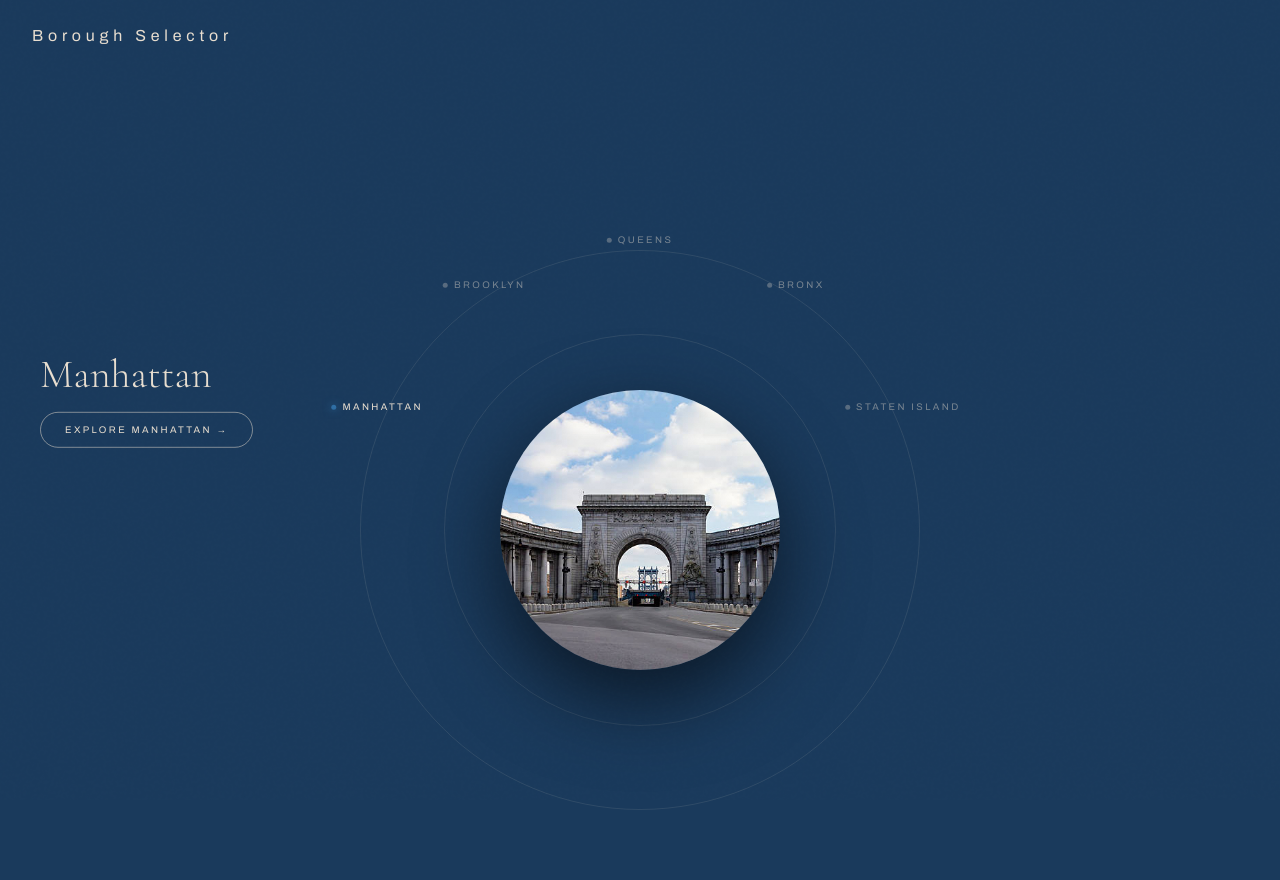
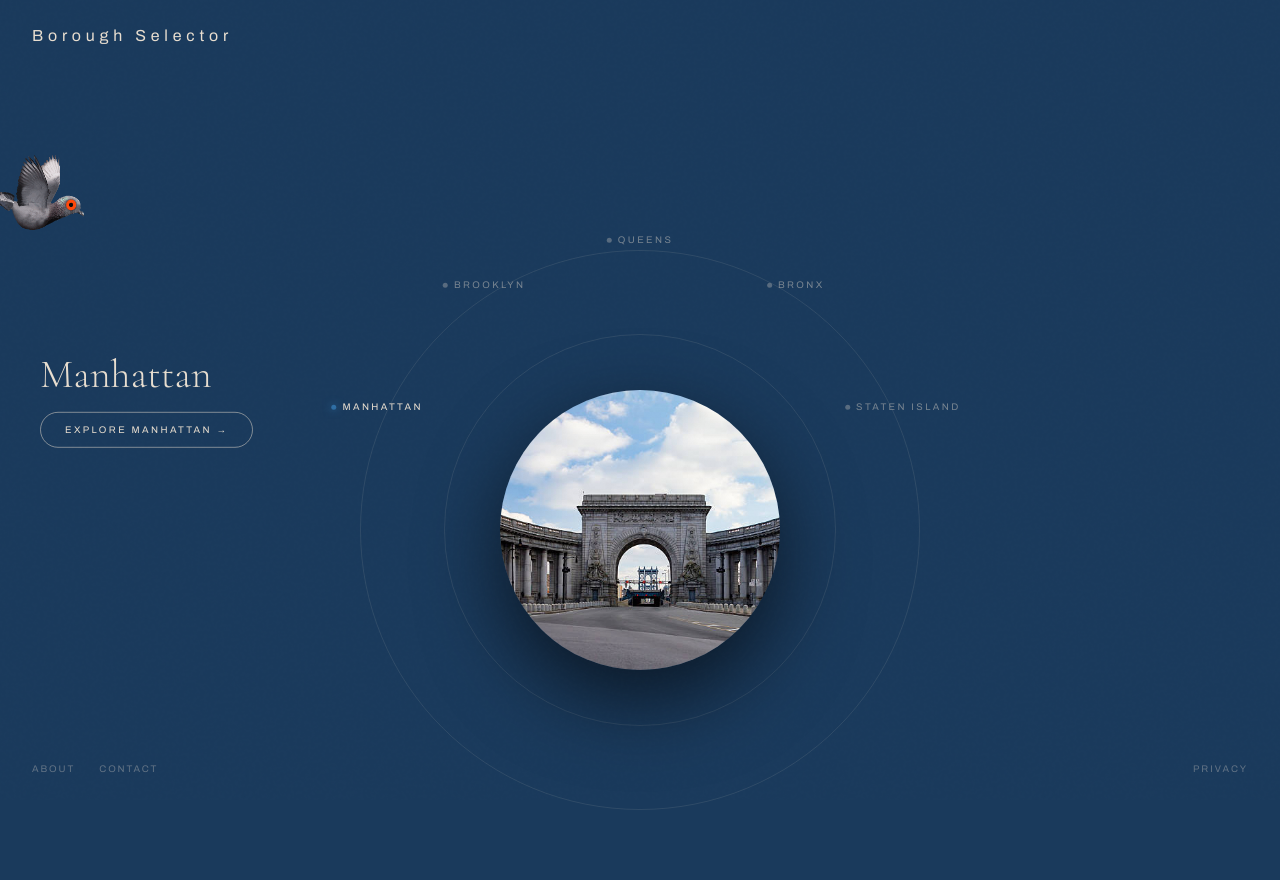
Before and after one commit to Brooklyn-STEAM/10048-Promoting-Affordable-Exploration-Through-Innovative-Interfaces, a Flask app: page /browse in a window 1280 px wide. Run offline with Flask 3, Linux system fonts and the light colour scheme; the visitor is signed in with stand-in values (Sample User, id 1); data that the repository does not hold is empty; some libraries are stand-ins or nearby versions.

Commit message:
random1 (#55)

```diff
--- a/templates/browse.html.jinja
+++ b/templates/browse.html.jinja
@@ -7,7 +7,7 @@
   <script src="https://cdn.tailwindcss.com"></script>
   <link rel="preconnect" href="https://fonts.googleapis.com">
   <link href="https://fonts.googleapis.com/css2?family=Cormorant+Garamond:ital,wght@0,300;0,400;1,300&family=Archivo:wght@300;400;500&display=swap" rel="stylesheet">
-  <link rel="icon" type="image/x-icon" href="/static/images/Hidden Gems.ico">
+
   <style>
     :root {
       --accent: {{ selected.accent }};
@@ -204,7 +204,13 @@
 </div>
 
 
-
+<div class="absolute bottom-6 left-8 right-8 flex justify-between z-10">
+  <div class="flex gap-6">
+    <a href="#" class="nav-link">About</a>
+    <a href="#" class="nav-link">Contact</a>
+  </div>
+  <a href="#" class="nav-link">Privacy</a>
+</div>
 
 <script>
   document.querySelectorAll('.borough-form').forEach(form => {
@@ -224,7 +230,67 @@
   requestAnimationFrame(() => {
     document.body.style.backgroundColor = '{{ selected.color }}';
   });
+</script>
 
+<style>
+  .pigeon {
+    position: fixed;
+    pointer-events: none;
+    z-index: 9999;
+  }
+</style>
+
+<script>
+  function spawnPigeon() {
+    const p = document.createElement('img');
+    p.classList.add('pigeon');
+    p.src = "{{ url_for('static', filename='images/pigeon.gif') }}";
+
+
+    const startY = Math.random() * (window.innerHeight * 0.65) + 40;
+
+    // random size between 80px and 160px
+    const size = 80 + Math.random() * 80;
+    p.style.width  = size + 'px';
+    p.style.height = 'auto';
+    p.style.transform = 'scaleX(-1)';
+    p.style.top    = startY + 'px';
+
+    // random speed
+    const duration = 1800 + Math.random() * 1200;
+
+    document.body.appendChild(p);
+
+    let startTime = null;
+    const startX  = -(size + 60);
+    const endX    = window.innerWidth + 60;
+
+    function step(ts) {
+      if (!startTime) startTime = ts;
+      const progress = (ts - startTime) / duration;
+      if (progress >= 1) {
+        p.remove();
+        return;
+      }
+      const drift = Math.sin(progress * Math.PI * 5) * 10;
+      p.style.left = (startX + (endX - startX) * progress) + 'px';
+      p.style.top  = (startY + drift) + 'px';
+      requestAnimationFrame(step);
+    }
+
+    requestAnimationFrame(step);
+  }
+
+  // Spawn on click
+  document.addEventListener('click', spawnPigeon);
+
+  // Auto spawn every 2-4 seconds
+  function autoSpawn() {
+    spawnPigeon();
+    setTimeout(autoSpawn, 2000 + Math.random() * 6000);
+  }
+  autoSpawn();
 </script>
+
 </body>
 </html>
```
Also changed, not shown: static/images/pigeon.gif (added), static/uploads/245f072c-64bd-496c-ac70-c1c7c29105a1_Screenshot_2026-03-19_213312.png (added), static/uploads/6c3d92ef-c290-402e-9835-2d38adf2b97f_Screenshot_2024-10-06_135456.png (added).
